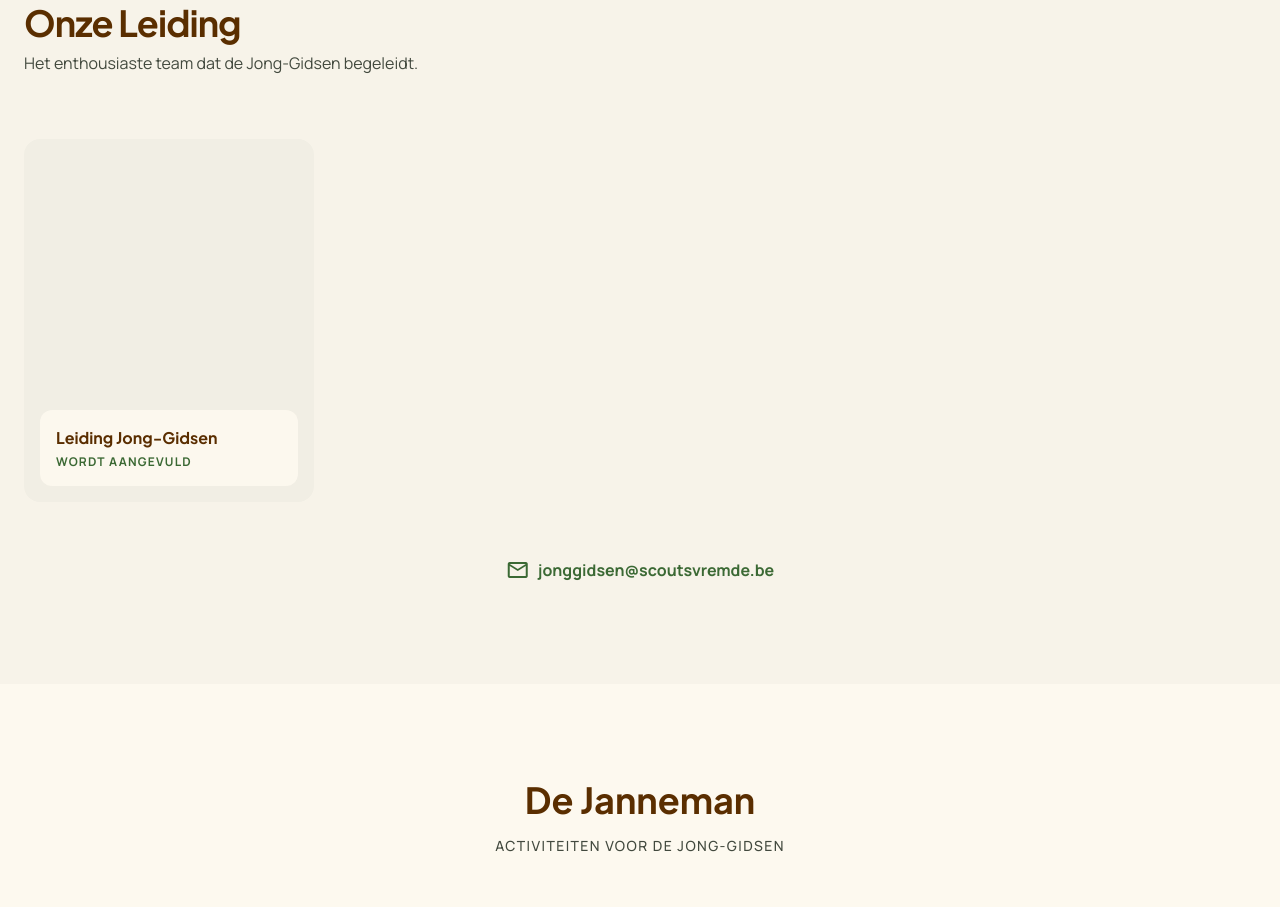
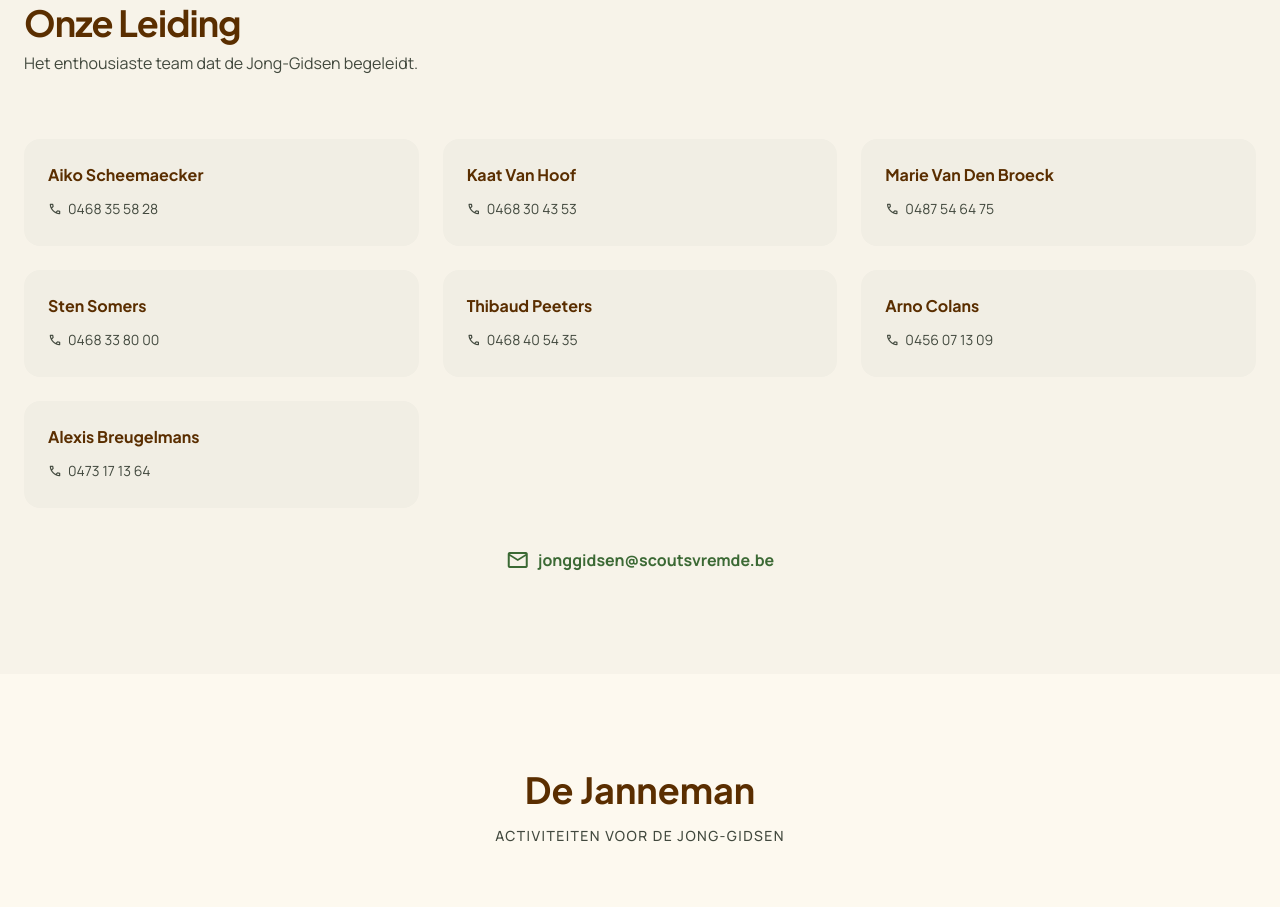
Before and after one commit to kobewijnants/scouts-vremde, a plain HTML site: page public/pages/tak-jong-gidsen.html in a window 1280 px wide. Shown: the part 1379-2286 px from the top of the page. Drawn offline with nearby package versions, Linux system fonts and the light colour scheme; files that its build step writes are made by us from their sources.

Commit message:
add jonggidsen leiding

```diff
--- a/public/pages/tak-jong-gidsen.html
+++ b/public/pages/tak-jong-gidsen.html
@@ -78,15 +78,34 @@
             <p class="text-on-surface-variant mt-2">Het enthousiaste team dat de Jong-Gidsen begeleidt.</p>
           </div>
         </div>
-        <div id="leiding-grid" class="cms-editable grid grid-cols-1 sm:grid-cols-2 lg:grid-cols-4 gap-6">
-          <div class="group">
-            <div class="aspect-[4/5] rounded-2xl overflow-hidden mb-4 relative bg-surface-container">
-              <div class="absolute bottom-4 left-4 right-4 bg-surface/90 backdrop-blur-sm p-4 rounded-xl">
-                <h3 class="font-headline font-bold text-primary">Leiding Jong-Gidsen</h3>
-                <p class="text-xs font-label text-secondary font-bold uppercase tracking-widest mt-1">Wordt aangevuld
-                </p>
-              </div>
-            </div>
+        <div id="leiding-grid" class="cms-editable grid grid-cols-1 sm:grid-cols-2 lg:grid-cols-3 gap-6">
+          <div class="bg-surface-container rounded-2xl p-6">
+            <h3 class="font-headline font-bold text-primary">Aiko Scheemaecker</h3>
+            <a class="text-on-surface-variant text-sm mt-3 inline-flex items-center gap-1.5" href="tel:+32468355828"><span class="material-symbols-outlined text-sm">phone</span>0468 35 58 28</a>
+          </div>
+          <div class="bg-surface-container rounded-2xl p-6">
+            <h3 class="font-headline font-bold text-primary">Kaat Van Hoof</h3>
+            <a class="text-on-surface-variant text-sm mt-3 inline-flex items-center gap-1.5" href="tel:+32468304353"><span class="material-symbols-outlined text-sm">phone</span>0468 30 43 53</a>
+          </div>
+          <div class="bg-surface-container rounded-2xl p-6">
+            <h3 class="font-headline font-bold text-primary">Marie Van Den Broeck</h3>
+            <a class="text-on-surface-variant text-sm mt-3 inline-flex items-center gap-1.5" href="tel:+32487546475"><span class="material-symbols-outlined text-sm">phone</span>0487 54 64 75</a>
+          </div>
+          <div class="bg-surface-container rounded-2xl p-6">
+            <h3 class="font-headline font-bold text-primary">Sten Somers</h3>
+            <a class="text-on-surface-variant text-sm mt-3 inline-flex items-center gap-1.5" href="tel:+32468338000"><span class="material-symbols-outlined text-sm">phone</span>0468 33 80 00</a>
+          </div>
+          <div class="bg-surface-container rounded-2xl p-6">
+            <h3 class="font-headline font-bold text-primary">Thibaud Peeters</h3>
+            <a class="text-on-surface-variant text-sm mt-3 inline-flex items-center gap-1.5" href="tel:+32468405435"><span class="material-symbols-outlined text-sm">phone</span>0468 40 54 35</a>
+          </div>
+          <div class="bg-surface-container rounded-2xl p-6">
+            <h3 class="font-headline font-bold text-primary">Arno Colans</h3>
+            <a class="text-on-surface-variant text-sm mt-3 inline-flex items-center gap-1.5" href="tel:+32456071309"><span class="material-symbols-outlined text-sm">phone</span>0456 07 13 09</a>
+          </div>
+          <div class="bg-surface-container rounded-2xl p-6">
+            <h3 class="font-headline font-bold text-primary">Alexis Breugelmans</h3>
+            <a class="text-on-surface-variant text-sm mt-3 inline-flex items-center gap-1.5" href="tel:+32473171364"><span class="material-symbols-outlined text-sm">phone</span>0473 17 13 64</a>
           </div>
         </div>
         <div class="mt-10 text-center">
```
